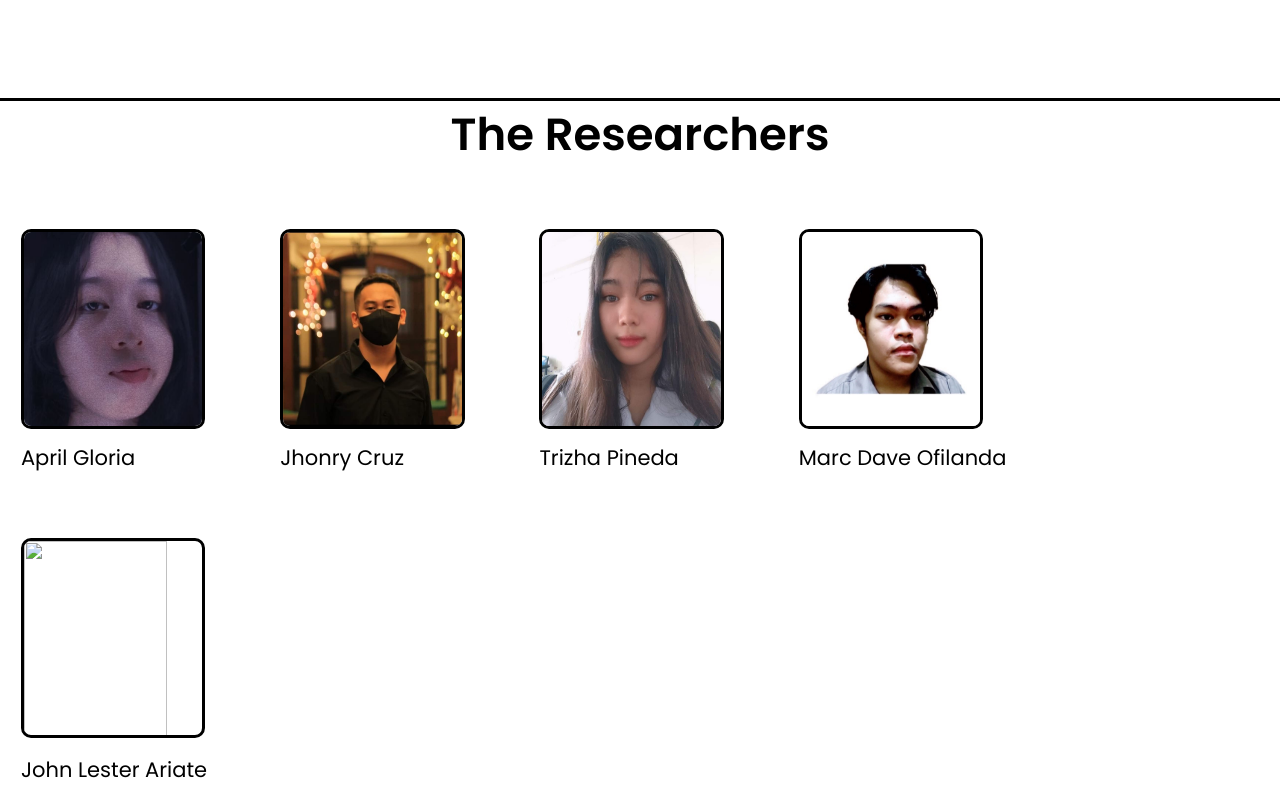
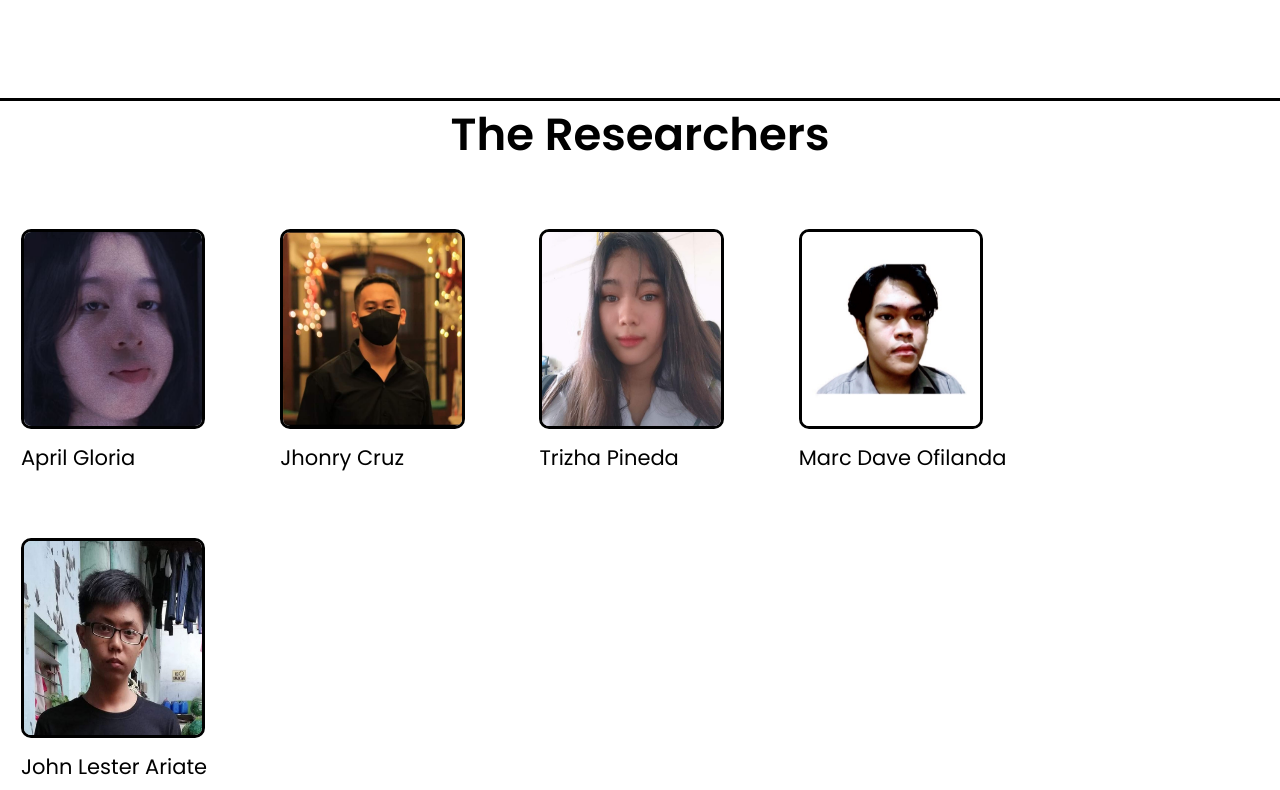
Before and after one commit to Iron335/Caf-roma, a plain HTML site: page index1.html in a window 1280 px wide. Shown: the part 1502-2292 px from the top of the page. Drawn offline with nearby package versions, Linux system fonts and the light colour scheme; files whose address does not match are found by name.

Commit message:
Update index1.html

```diff
--- a/index1.html
+++ b/index1.html
@@ -70,7 +70,7 @@
         <figcaption>Marc Dave Ofilanda</figcaption>
     </figure>
     <figure>
-        <img src="image/me.jpg">
+        <img src="me.jpg">
         <figcaption>John Lester Ariate</figcaption>
     </figure>
 
```
